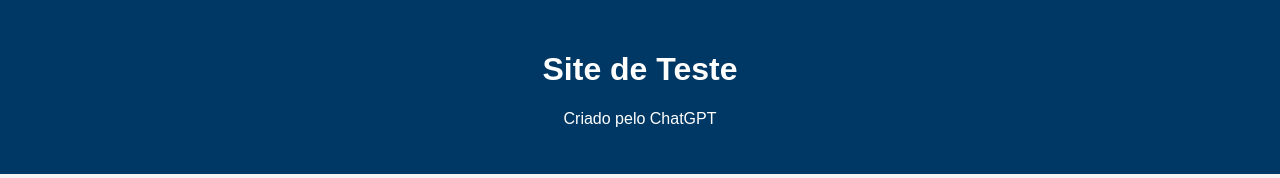
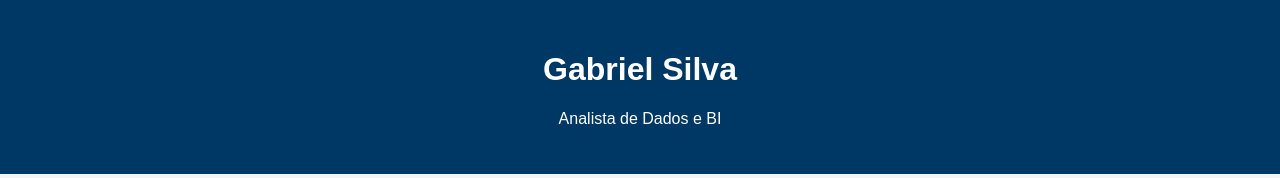
Before and after one commit to suporteadmtro-cell/teste, a plain HTML site: page index.html in a window 1280 px wide. Shown: the top 178 px of the page. Drawn offline with Linux system fonts and the light colour scheme.

Commit message:
Update index.html

```diff
--- a/index.html
+++ b/index.html
@@ -8,8 +8,8 @@
 </head>
 <body>
 <header>
-<h1>Site de Teste</h1>
-<p>Criado pelo ChatGPT</p>
+<h1>Gabriel Silva</h1>
+<p>Analista de Dados e BI</p>
 </header>
 
 <main class="container">
```
